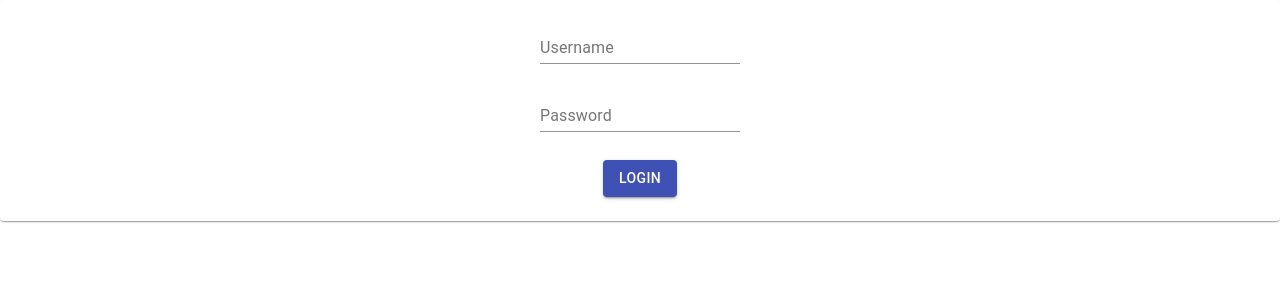
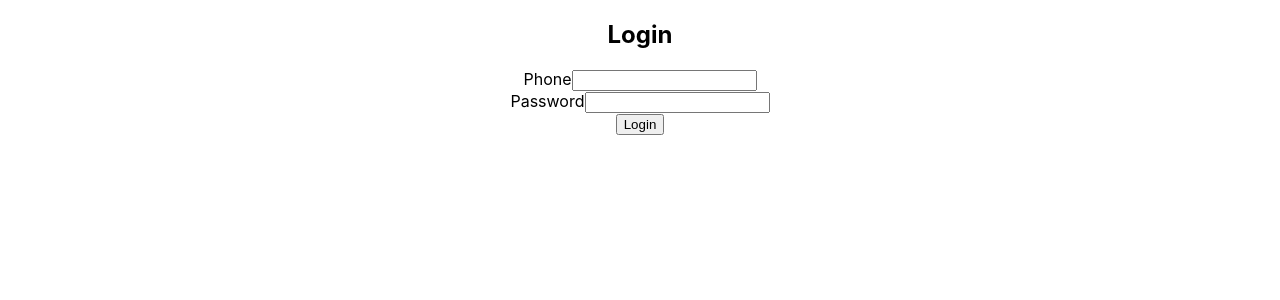
Before and after one commit to kelvinrandu/react-redux, a React (Create React App) app in the folder tasks/: page / in a window 1280 px wide. Shown: the top 300 px of the page. Built offline with nearby package versions, Linux system fonts and the light colour scheme.

Commit message:
added login function

```diff
--- a/tasks/src/App.js
+++ b/tasks/src/App.js
@@ -1,7 +1,7 @@
 import React, { Component } from 'react';
 import './App.css';
 import { Router, Switch, Route} from 'react-router-dom';
-import   {Login } from './components/login/login.component';
+import   { Login }   from './components/login/login.component';
 import { Home } from './components/home/';
 import { history } from './helpers';
 import { PrivateRoute } from './components';
--- a/tasks/src/actions/user.actions.js
+++ b/tasks/src/actions/user.actions.js
@@ -1,4 +1,9 @@
 import axios from 'axios';
+export const userActions = {
+    login,
+
+};
+
 
 export function login(data){
     return dispatch => {
--- a/tasks/src/components/login/login.component.js
+++ b/tasks/src/components/login/login.component.js
@@ -1,112 +1,83 @@
-import React, { Component } from 'react';
-import PropTypes from 'prop-types';
-import { withStyles } from '@material-ui/core/styles';
-import Paper from '@material-ui/core/Paper';
-import Grid from '@material-ui/core/Grid';
-import Button from '@material-ui/core/Button';
-import TextField from '@material-ui/core/TextField';
+import React from 'react';
+
 import { connect } from 'react-redux';
-import { login } from '../../actions';
-import { history } from '../../helpers';
 
-import { withRouter } from 'react-router-dom';
+import { userActions } from '../../actions';
 
-const styles = theme => ({
-    root: {
-       display: 'flex',
-       flexWrap: 'wrap'
-    },
-    container: {
-       display: 'flex',
-       flexWrap: 'wrap',
-    },
-    margin: {
-       margin: theme.spacing.unit,
-    },
-    withoutLabel: {
-       marginTop: theme.spacing.unit * 3,
-    },
-    textField: {
-       marginLeft: theme.spacing.unit,
-       marginRight: theme.spacing.unit,
-       width: 200,
-    },
-    paper: {
-       padding: theme.spacing.unit * 2,
-       textAlign: 'center',
-       color: theme.palette.text.secondary,
-    },
-    button: {
-       margin: theme.spacing.unit,
-    },
-    input: {
-       display: 'none',
-    },
-});
+class Login extends React.Component {
+    constructor(props) {
+        super(props);
 
-class Login extends Component {
-     constructor(props){
-         super(props);
-         this.state = {
-             username: '',
-             password: '',
-             showPassword: false,
-         }
-     }
-     componentDidMount() {
-         if(localStorage.getItem('auth')){
-             history.push('/home');
-         }
-     }
-     handleChange = prop => event => {
-         this.setState({ [prop]: event.target.value });
-     };
 
-     render() {
-         const { classes } = this.props;
-         return (
-             <div className="login-margin">
 
-                       <Paper className={classes.paper}>
-                           <div>
-                               <TextField
-                                label="Username"
-                                value={this.state.username}
-                                className={classes.textField}
-                                onChange = {this.handleChange('username')}
-                               />
-                               <br/><br/>
-                               <TextField
-                                label="Password"
-                                autoComplete="current-password"
-                                type={this.state.showPassword ? 'text' : 'password'}
-                                className={classes.textField}
-                                value={this.state.password}
-                                onChange={this.handleChange('password')}
-                              />
-                              <br/><br/>
-                              <Button variant="contained" color="primary" className={classes.button} onClick={(event)=>{this.login()}}>Login</Button>
-                          </div>
-                      </Paper>
+        this.state = {
+            phone: '',
+            password: '',
+            submitted: false
+        };
 
-                 <Grid item xs={3}>
-                 </Grid>
+        this.handleChange = this.handleChange.bind(this);
+        this.handleSubmit = this.handleSubmit.bind(this);
+    }
 
+    handleChange(e) {
+        const { name, value } = e.target;
+        this.setState({ [name]: value });
+    }
+
+    handleSubmit(e) {
+        e.preventDefault();
+
+        this.setState({ submitted: true });
+        const { phone, password } = this.state;
+        if (phone && password) {
+            this.props.login(phone, password);
+        }
+    }
+
+    render() {
+        const { loggingIn } = this.props;
+        const { phone, password, submitted } = this.state;
+        return (
+            <div className="col-md-6 col-md-offset-3">
+                <h2>Login</h2>
+                <form name="form" onSubmit={this.handleSubmit}>
+                    <div className={'form-group' + (submitted && !phone ? ' has-error' : '')}>
+                        <label htmlFor="phone">Phone</label>
+                        <input type="text" className="form-control" name="phone" value={phone} onChange={this.handleChange} />
+                        {submitted && !phone &&
+                            <div className="help-block">Phone is required</div>
+                        }
+                    </div>
+                    <div className={'form-group' + (submitted && !password ? ' has-error' : '')}>
+                        <label htmlFor="password">Password</label>
+                        <input type="password" className="form-control" name="password" value={password} onChange={this.handleChange} />
+                        {submitted && !password &&
+                            <div className="help-block">Password is required</div>
+                        }
+                    </div>
+                    <div className="form-group">
+                        <button className="btn btn-primary">Login</button>
+                        {loggingIn &&
+                            <div></div>
+                        }
+
+                    </div>
+                </form>
             </div>
         );
     }
 }
-Login.propTypes = {
-     classes: PropTypes.object.isRequired,
+
+function mapState(state) {
+    const { loggingIn } = state.authentication;
+    return { loggingIn };
+}
+
+const actionCreators = {
+    login: userActions.login,
+
 };
 
-const mapStateToProps = (state) =>{
-     const { loggingIn } = state.authentication;
-     return {
-        loggingIn
-     };
-}
-const connectedLoginPage = withRouter(connect(mapStateToProps, null, null, {
-     pure: false
-})(withStyles(styles)(Login)));
+const connectedLoginPage = connect(mapState, actionCreators)(Login);
 export { connectedLoginPage as Login };
```
